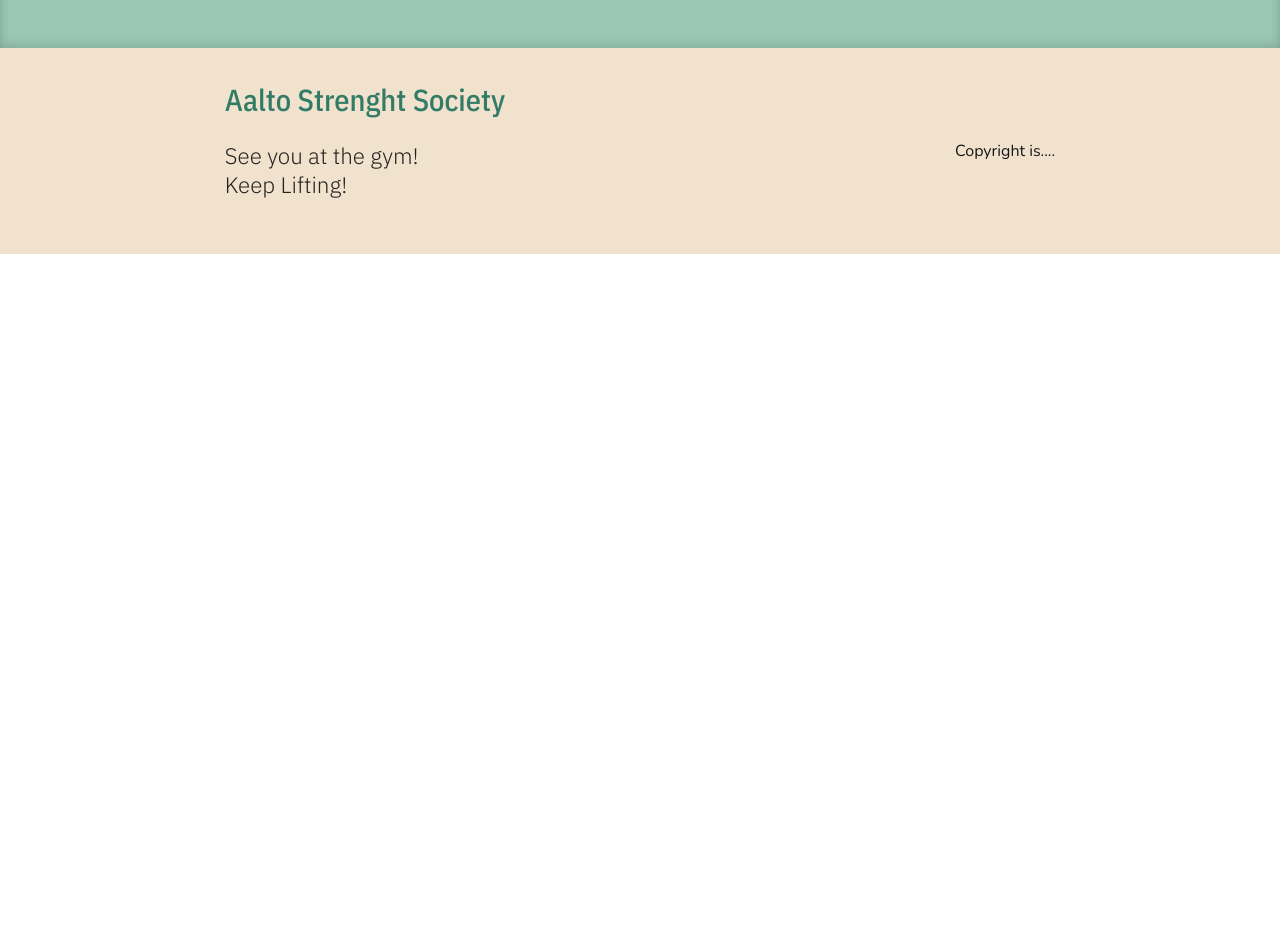
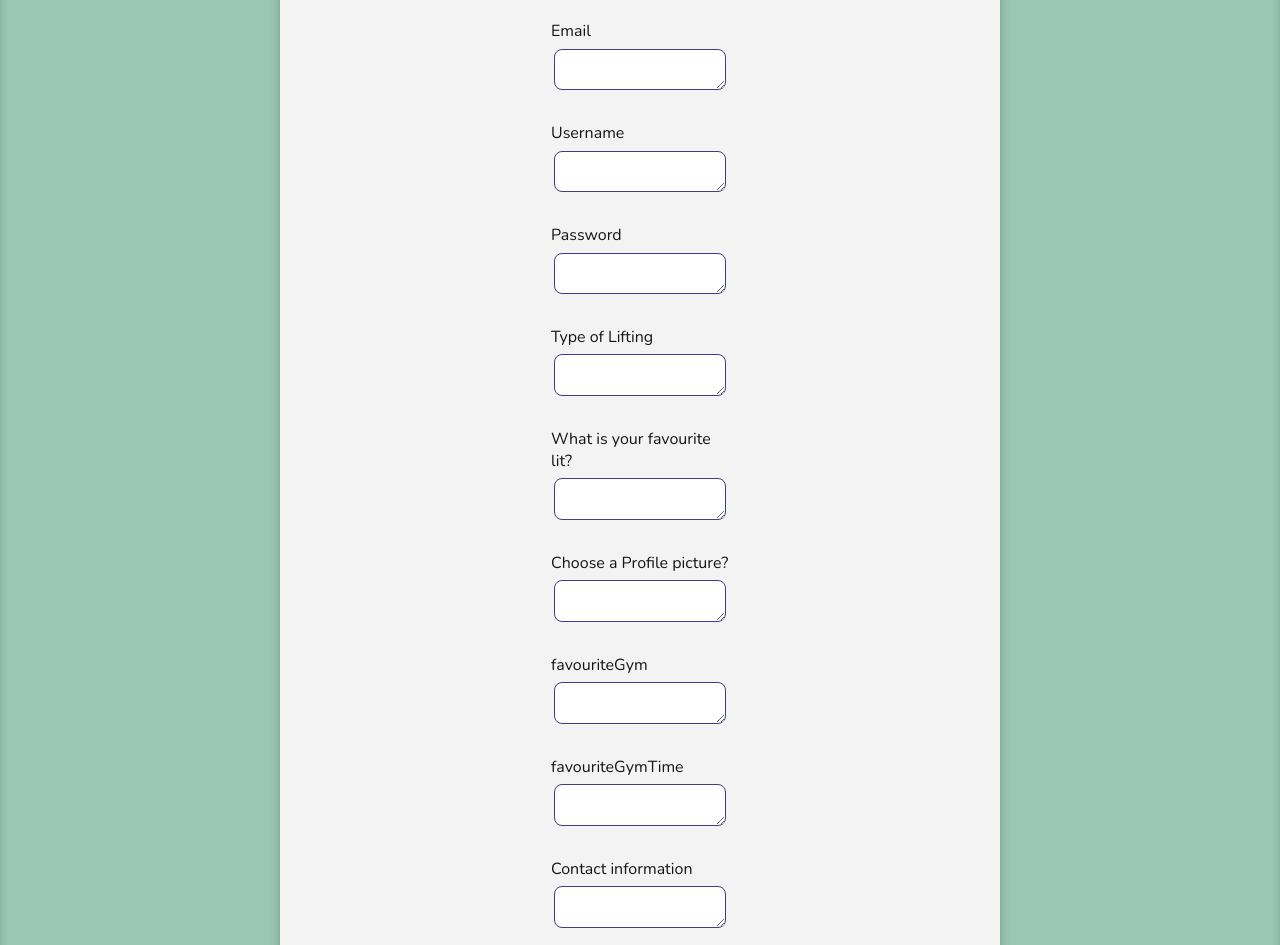
Before and after one commit to Testodus/Aalto-Strength-Society, a React (Create React App) app in the folder client/: page /register in a window 1280 px wide. Shown: the part 607-1552 px from the top of the page. Before the commit the page ends 861 px from the top, so only its background shows below. Built offline with nearby package versions, Linux system fonts and the light colour scheme.

Commit message:
Register form

```diff
--- a/client/src/pages/register/Register.tsx
+++ b/client/src/pages/register/Register.tsx
@@ -1,18 +1,195 @@
-import React from 'react';
+import React, { useState } from 'react';
 import { Link } from 'react-router-dom';
-import { Bodytext, Heading2 } from '../../styles/shared-styles';
+import {
+  Bodytext,
+  Heading2,
+  FullWidthDiv,
+  RoundDivMedium,
+  FormStyle,
+  WarningText,
+  FormInputContainer,
+  FormInput,
+  FormLabel,
+  DetailText,
+  SecondaryButton,
+} from '../../styles/shared-styles';
 
 /**
  *TODO: the form for registering, can be accessed from the login page
  * @returns Register page
  */
 const Register = () => {
+  const [flawedFields, setflawedFields] = useState<Array<string>>([]); // array of the fields that have faulty values
+  const [inputValues, setInputValues] = useState({
+    password: '',
+    username: '',
+    email: '',
+    typeOfLifting: '',
+    favouriteLift: '',
+    profilePicture: '',
+    favouriteGym: '',
+    favouriteGymTime: '',
+    contactInfo: '',
+  });
+
+  const onSubmit = async (event: React.SyntheticEvent) => {
+    event.preventDefault();
+
+    const target = event.target as typeof event.target & {
+      commentText: { value: string };
+    };
+
+    const validate = true; // chnage when there is actually a validation
+
+    if (validate) {
+      setflawedFields([]);
+      setInputValues({
+        username: '',
+        password: '',
+        email: '',
+        typeOfLifting: '',
+        favouriteLift: '',
+        profilePicture: '',
+        favouriteGym: '',
+        favouriteGymTime: '',
+        contactInfo: '',
+      });
+    } else {
+      setflawedFields(['yes', 'yes']);
+    }
+  };
   return (
-    <div>
-      <Heading2>Register</Heading2>
-      <Bodytext>If you are already user login </Bodytext>
-      <Link to="/login">here.</Link>
-    </div>
+    <FullWidthDiv>
+      <RoundDivMedium>
+        <Heading2>Register</Heading2>
+        <Bodytext>Create a new user.</Bodytext>
+        <FormStyle onSubmit={onSubmit}>
+          {flawedFields.length ? (
+            <WarningText>
+              The values of following fields were not correct
+              {flawedFields.map(fieldName => fieldName + ', ')}
+            </WarningText>
+          ) : null}
+          <FormInputContainer>
+            <FormLabel htmlFor="email">Email</FormLabel>
+            <FormInput
+              id="email"
+              value={inputValues.email}
+              onChange={e =>
+                setInputValues({ ...inputValues, email: e.target.value })
+              }
+            />
+          </FormInputContainer>
+          <FormInputContainer>
+            <FormLabel htmlFor="username">Username</FormLabel>
+            <FormInput
+              id="username"
+              value={inputValues.username}
+              onChange={e =>
+                setInputValues({ ...inputValues, username: e.target.value })
+              }
+            />
+          </FormInputContainer>
+          <FormInputContainer>
+            <FormLabel htmlFor="password">Password</FormLabel>
+            <FormInput
+              id="password"
+              value={inputValues.password}
+              onChange={e =>
+                setInputValues({ ...inputValues, password: e.target.value })
+              }
+            />
+          </FormInputContainer>
+          <FormInputContainer>
+            <FormLabel htmlFor="typeOfLifting">Type of Lifting</FormLabel>
+            <FormInput
+              id="typeOfLifting"
+              value={inputValues.typeOfLifting}
+              onChange={e =>
+                setInputValues({
+                  ...inputValues,
+                  typeOfLifting: e.target.value,
+                })
+              }
+            />
+          </FormInputContainer>
+          <FormInputContainer>
+            <FormLabel htmlFor="favouriteLift">
+              What is your favourite lit?
+            </FormLabel>
+            <FormInput
+              id="favouriteLift"
+              value={inputValues.favouriteLift}
+              onChange={e =>
+                setInputValues({
+                  ...inputValues,
+                  favouriteLift: e.target.value,
+                })
+              }
+            />
+          </FormInputContainer>
+          <FormInputContainer>
+            <FormLabel htmlFor="profilePicture">
+              Choose a Profile picture?
+            </FormLabel>
+            <FormInput
+              id="profilePicture"
+              value={inputValues.profilePicture}
+              onChange={e =>
+                setInputValues({
+                  ...inputValues,
+                  profilePicture: e.target.value,
+                })
+              }
+            />
+          </FormInputContainer>
+          <FormInputContainer>
+            <FormLabel htmlFor="favouriteGym">favouriteGym</FormLabel>
+            <FormInput
+              id="favouriteGym"
+              value={inputValues.favouriteGym}
+              onChange={e =>
+                setInputValues({
+                  ...inputValues,
+                  favouriteGym: e.target.value,
+                })
+              }
+            />
+          </FormInputContainer>
+          <FormInputContainer>
+            <FormLabel htmlFor="favouriteGymTime">favouriteGymTime</FormLabel>
+            <FormInput
+              id="favouriteGymTime"
+              value={inputValues.favouriteGymTime}
+              onChange={e =>
+                setInputValues({
+                  ...inputValues,
+                  favouriteGymTime: e.target.value,
+                })
+              }
+            />
+          </FormInputContainer>
+          <FormInputContainer>
+            <FormLabel htmlFor="contactInfo">Contact information</FormLabel>
+            <FormInput
+              id="contactInfo"
+              value={inputValues.contactInfo}
+              onChange={e =>
+                setInputValues({
+                  ...inputValues,
+                  contactInfo: e.target.value,
+                })
+              }
+            />
+          </FormInputContainer>
+          <SecondaryButton type="submit">Register</SecondaryButton>
+        </FormStyle>
+        <DetailText>
+          {'Already have an account? Log in '}
+          <Link to="/login">here.</Link>
+        </DetailText>
+      </RoundDivMedium>
+    </FullWidthDiv>
   );
 };
 
```
